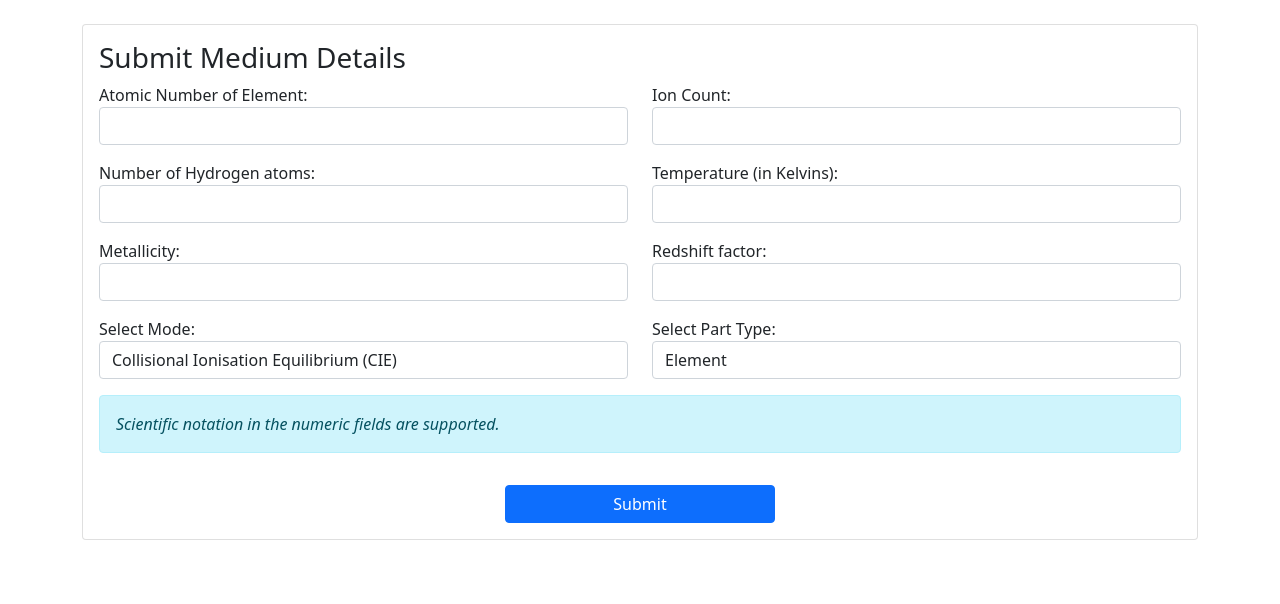
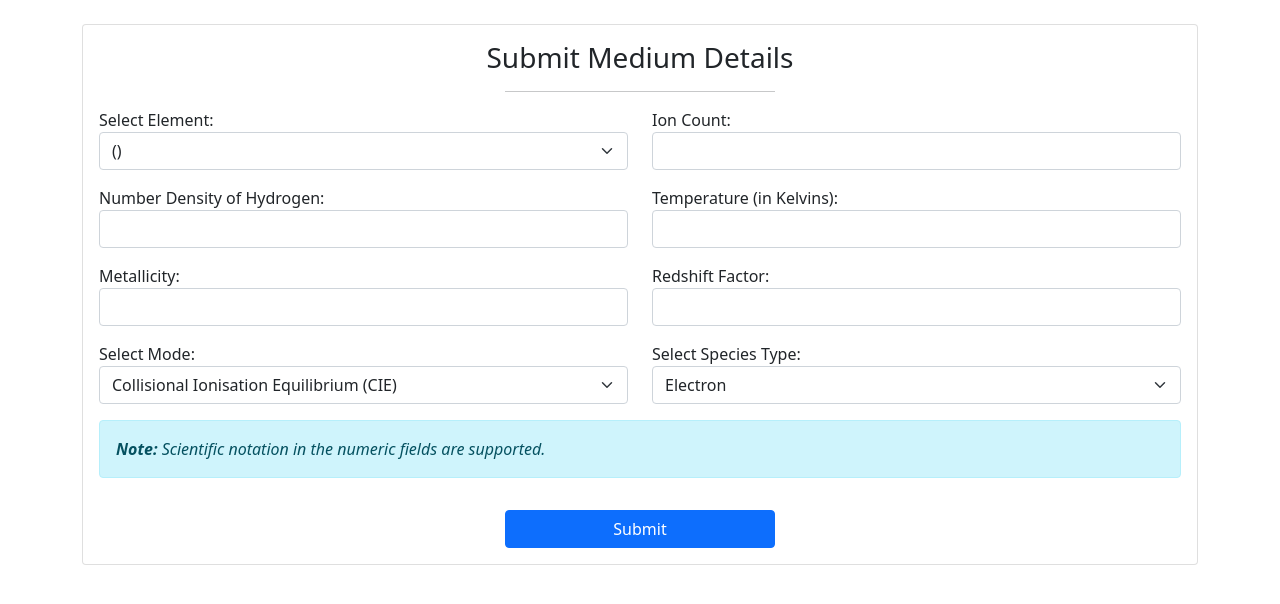
Before and after one commit to tbhaxor/CloudyInterpolator, a Django app: page /ionization/interpolation/ in a window 1280 px wide. Shown: the top 604 px of the page. Run offline with Django 4.2, Linux system fonts and the light colour scheme; parts of the project's set-up code (start-up, migrations or seed data) failed here and were passed over.

Commit message:
fix form and show errors

```diff
--- a/ionization/forms.py
+++ b/ionization/forms.py
@@ -1,78 +1,74 @@
 from django.core.exceptions import ValidationError
-from django.forms import ChoiceField, FloatField, Form, IntegerField
+from django.forms import FloatField, Form, IntegerField, TypedChoiceField
 from django.forms.widgets import NumberInput, Select
+from PyAstronomy.pyasl.asl.atomicNo import AtomicNo
 
 MODE_TYPES = (
     ('CIE', 'Collisional Ionisation Equilibrium (CIE)'),
     ('PIE', 'Photoionization Equilibrium (PIE)')
 )
 
-PART_TYPES = (
-    ('element', 'Element'),
+SPECIES_TYPES = (
+    ('all', 'All'),
+    ('electron', 'Electron'),
     ('ion', 'ION')
 )
+
+parmanu = AtomicNo()
+
+TATVAS = []
+for atn in range(1, 31):
+    TATVAS.append((atn, f"{parmanu.getElementName(atn)} ({parmanu.getElSymbol(atn)})"))
+TATVAS = tuple(TATVAS)
 
 
 class InterpolateForm(Form):
     nh = FloatField(required=True,
-                    label='Number of Hydrogen atoms',
-                    widget=NumberInput(attrs={
-                        'class': 'form-control',
-                    }))
+                    label='Number Density of Hydrogen',
+                    widget=NumberInput(attrs={'class': 'form-control'}))
 
-    mode = ChoiceField(choices=MODE_TYPES,
-                       required=True,
-                       initial=MODE_TYPES[0],
-                       label="Select Mode",
-                       widget=Select(attrs={
-                           'class': 'form-control'
-                       }))
+    mode = TypedChoiceField(choices=MODE_TYPES,
+                            required=True,
+                            initial=MODE_TYPES[0],
+                            label="Select Mode",
+                            widget=Select(attrs={'class': 'form-select'}))
 
     temperature = FloatField(required=True,
                              label='Temperature (in Kelvins)',
-                             widget=NumberInput(attrs={
-                                 'class': 'form-control'
-                             }))
+                             widget=NumberInput(attrs={'class': 'form-control'}))
 
     metallicity = FloatField(required=True,
                              label='Metallicity',
-                             widget=NumberInput(attrs={
-                                 'class': 'form-control'
-                             }))
+                             widget=NumberInput(attrs={'class': 'form-control'}))
 
     redshift = FloatField(required=True,
-                          label='Redshift factor',
-                          widget=NumberInput(attrs={
-                              'class': 'form-control'
-                          }))
+                          label='Redshift Factor',
+                          widget=NumberInput(attrs={'class': 'form-control'}))
 
-    element = IntegerField(required=True,
-                           min_value=1,
-                           max_value=30,
-                           label='Atomic Number of Element',
-                           widget=NumberInput(attrs={
-                               'class': 'form-control'
-                           }))
+    element = TypedChoiceField(coerce=int, required=True,
+                               label='Select Element',
+                               choices=TATVAS,
+                               initial=TATVAS[0],
+                               widget=Select(attrs={'class': 'form-select', }))
 
     ion = IntegerField(required=True, label='Ion Count',
                        min_value=1,
-                       widget=NumberInput(attrs={
-                           'class': 'form-control'
-                       }))
+                       widget=NumberInput(attrs={'class': 'form-control'}))
 
-    part_type = ChoiceField(required=True,
-                            choices=PART_TYPES,
-                            initial=PART_TYPES[0],
-                            label='Select Part Type',
-                            widget=Select(attrs={
-                                'class': 'form-control'
-                            }))
+    species_type = TypedChoiceField(required=True,
+                                    choices=SPECIES_TYPES,
+                                    initial=SPECIES_TYPES[1],
+                                    label='Select Species Type',
+                                    widget=Select(attrs={'class': 'form-select'}))
 
     def clean_ion(self):
         ion = self.cleaned_data['ion']
-        element = self.cleaned_data['element']
+        element = self.cleaned_data.get('element')
 
-        if ion > element:
-            raise ValidationError(f'Cannot exceed the element count.', code='GT_ELEMENT')
+        if element is None:
+            return
+
+        if ion > element+1:
+            raise ValidationError(f'Cannot exceed the element+1 count (here, {element+1}).', code='gt_element')
 
         return ion
--- a/ionization/views.py
+++ b/ionization/views.py
@@ -1,9 +1,10 @@
+import json
 import os
 from pathlib import Path
 from wsgiref.util import FileWrapper
 
 from astro_plasma import Ionization
-from django.http import StreamingHttpResponse
+from django.http import JsonResponse, StreamingHttpResponse
 from django.shortcuts import render
 from django.views.generic import FormView, View
 
@@ -27,8 +28,20 @@
     template_name = 'ionization/interpolation.html'
 
     def form_invalid(self, form: InterpolateForm):
-        print("Error")
-        print(form.errors.as_json())
+        if self.request.GET.get('format') == 'json':
+            errors = json.loads(form.errors.as_json())
+            errors = {'errors': errors}
+            return JsonResponse(data=errors, status=400)
+
+        is_autofocus = False
+        for name, field in form.fields.items():
+            if name in form.errors:
+                field.widget.attrs = {
+                    'class': f"{field.widget.attrs.get('class', '')} is-invalid".strip(),
+                    'autofocus': 'true' if is_autofocus else 'false'
+                }
+                is_autofocus = True
+
         return super().form_invalid(form)
 
     def form_valid(self, form: InterpolateForm):
@@ -51,13 +64,19 @@
                                              metallicity=form.cleaned_data['metallicity'],
                                              mode=form.cleaned_data['mode'],
                                              redshift=form.cleaned_data['redshift'],
-                                             part_type=form.cleaned_data['part_type']
-                                             )
+                                             part_type=form.cleaned_data['species_type'])
+
+        interpolation = {
+            'ion_frac': ion_frac,
+            'mu_mass': mu_mass,
+            'number_density': nrho
+        }
+
+        if self.request.GET.get('format') == 'json':
+            return JsonResponse(data={'data': interpolation, 'request': form.cleaned_data})
+
         context = {'form': form,
-                   'interpolation': {'ion_frac': ion_frac,
-                                     'mu_mass': mu_mass,
-                                     'number_density': nrho}
-                   }
+                   'interpolation': interpolation}
         return render(self.request, self.template_name, context)
 
 
--- a/templates/ionization/interpolation.html
+++ b/templates/ionization/interpolation.html
@@ -1,13 +1,12 @@
 {% extends "layouts/base.html" %}
 
-{% block title %}
-Interpolate Ionization Information
-{% endblock %}
+{% block title %}Interpolate Ionization Information{% endblock %}
 
 {% block main %}
 <div class="card mt-4">
     <div class="card-body">
-        <h3 class="card-title">Submit Medium Details</h3>
+        <h3 class="card-title text-center mb-3">Submit Medium Details</h3>
+        <hr class="mx-auto col-md-3" />
         <div class="card-text">
             <form method="post" class="needs-validation">
                 {% csrf_token %}
@@ -15,12 +14,15 @@
                     <div class="col">
                         {{ form.element.label_tag }}
                         {{ form.element }}
+                        {% if form.element.errors %}
+                        <small class="text-danger"><strong>Error: </strong>{{ form.element.errors.0 }}</small>
+                        {% endif %}
                     </div>
                     <div class="col">
                         {{ form.ion.label_tag }}
                         {{ form.ion }}
                         {% if form.ion.errors %}
-                        <small class="text-danger"><strong>Error: </strong>{{form.ion.errors.0}}</small>
+                        <small class="text-danger"><strong>Error: </strong>{{ form.ion.errors.0 }}</small>
                         {% endif %}
                     </div>
                 </div>
@@ -29,10 +31,16 @@
                     <div class="col">
                         {{ form.nh.label_tag }}
                         {{ form.nh }}
+                        {% if form.nh.errors %}
+                        <small class="text-danger"><strong>Error: </strong>{{ form.nh.errors.0 }}</small>
+                        {% endif %}
                     </div>
                     <div class="col">
                         {{ form.temperature.label_tag }}
                         {{ form.temperature }}
+                        {% if form.temperature.errors %}
+                        <small class="text-danger"><strong>Error: </strong>{{ form.temperature.errors.0 }}</small>
+                        {% endif %}
                     </div>
                 </div>
 
@@ -40,10 +48,16 @@
                     <div class="col">
                         {{ form.metallicity.label_tag }}
                         {{ form.metallicity }}
+                        {% if form.metallicity.errors %}
+                        <small class="text-danger"><strong>Error: </strong>{{ form.metallicity.errors.0 }}</small>
+                        {% endif %}
                     </div>
                     <div class="col">
                         {{ form.redshift.label_tag }}
                         {{ form.redshift }}
+                        {% if form.redshift.errors %}
+                        <small class="text-danger"><strong>Error: </strong>{{ form.redshift.errors.0 }}</small>
+                        {% endif %}
                     </div>
                 </div>
 
@@ -51,17 +65,23 @@
                     <div class="col">
                         {{ form.mode.label_tag }}
                         {{ form.mode }}
+                        {% if form.mode.errors %}
+                        <small class="text-danger"><strong>Error: </strong>{{ form.mode.errors.0 }}</small>
+                        {% endif %}
                     </div>
                     <div class="col">
-                        {{ form.part_type.label_tag }}
-                        {{ form.part_type }}
+                        {{ form.species_type.label_tag }}
+                        {{ form.species_type }}
+                        {% if form.species_type.errors %}
+                        <small class="text-danger"><strong>Error: </strong>{{ form.species_type.errors.0 }}</small>
+                        {% endif %}
                     </div>
                 </div>
 
                 <div class="row mb-3">
                     <div class="col">
                         <div class="alert alert-info" role="alert">
-                            <em>Scientific notation in the numeric fields are supported.</em>
+                            <em><strong>Note: </strong> Scientific notation in the numeric fields are supported.</em>
                         </div>
                     </div>
                 </div>
@@ -77,9 +97,30 @@
 </div>
 
 {%if interpolation %}
-<h2 class="mt-3">Interpolation Output</h2>
-<p><strong>Ion Fraction: </strong> {{ interpolation.ion_frac }}</p>
-<p><strong>Mean Mass (µ): </strong> {{ interpolation.mu_mass }}</p>
-<p><strong>Number Density: </strong> {{ interpolation.number_density }}</p>
+<h2 class="mt-3 text-center">Interpolation Output</h2>
+<table class="table table-bordered">
+    <thead>
+        <tr>
+            <th class="text-center">Property</th>
+            <th class="text-center">Value</th>
+        </tr>
+    </thead>
+
+    <tbody>
+        <tr>
+            <td>Ion Fraction</td>
+            <td>{{ interpolation.ion_frac }}</td>
+        </tr>
+        <tr>
+            <td>Mean Mass (µ)</td>
+            <td>{{ interpolation.mu_mass }}</td>
+        </tr>
+        <tr>
+            <td>Number Density</td>
+            <td>{{ interpolation.number_density }}</td>
+        </tr>
+    </tbody>
+
+</table>
 {% endif %}
 {% endblock %}
```
